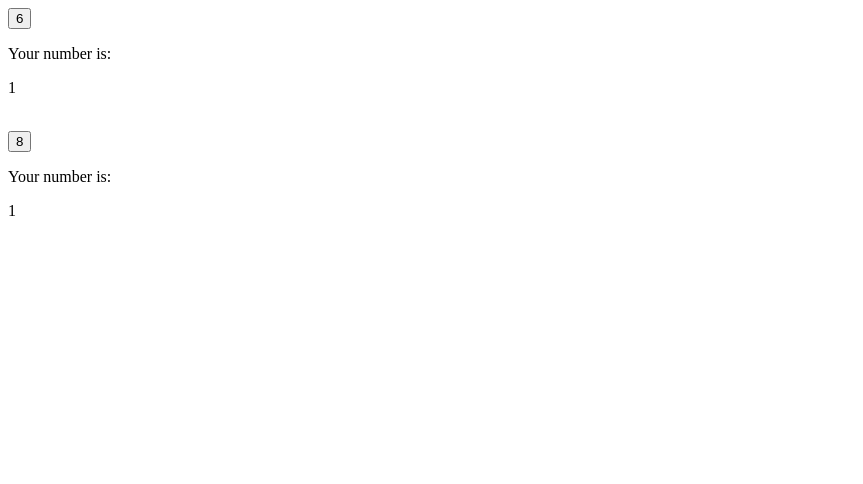
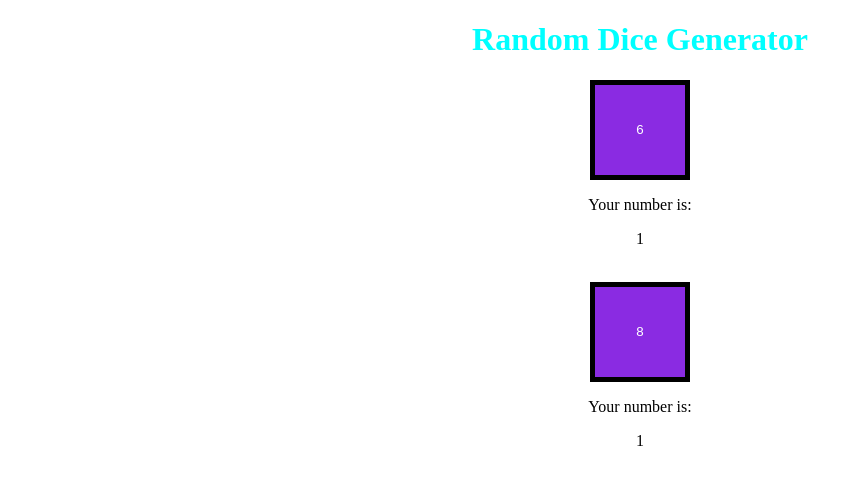
Before and after one commit to adam-sagar/devsInc-dice, a plain HTML site: page index.html in a window 1280 px wide. Shown: the whole page, without its empty margins (0-863 px from the left). Drawn offline with Linux system fonts and the light colour scheme.

Commit message:
Added css

```diff
--- a/index.html
+++ b/index.html
@@ -6,8 +6,10 @@
     <meta name="viewport" content="width=device-width, initial-scale=1.0">
     <title>Document</title>
     <script src="js/numGenerator.js"></script>
+    <link rel="stylesheet" href="style.css">
 </head>
 <body>
+    <h1>Random Dice Generator</h1>
     <button onclick="D6()">6</button>
     <p>Your number is:</p>
     <p id="D6">1</p>
--- /dev/null
+++ b/style.css
@@ -0,0 +1,3 @@
+h1 {color: aqua;}
+button {background-color: blueviolet; border: 5px solid black; color: white; height: 100px; width: 100px;}
+body {text-align: center;}
```
